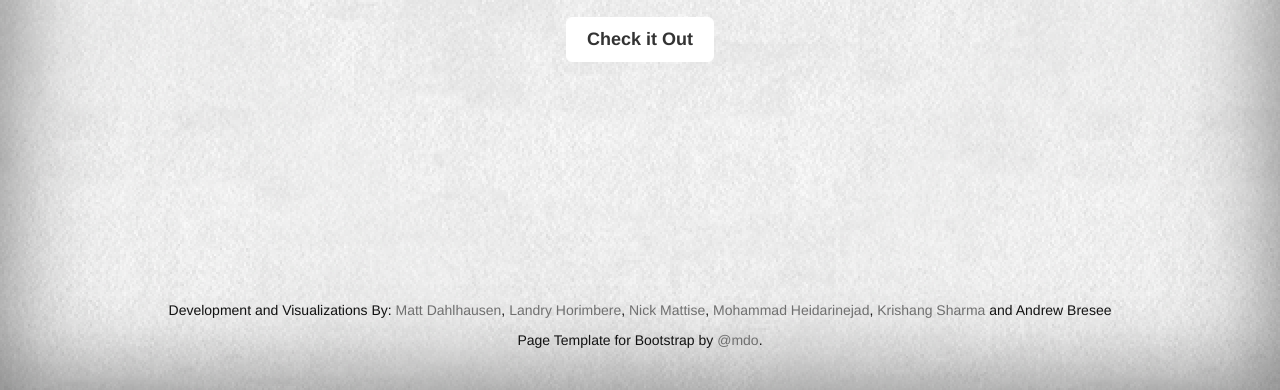
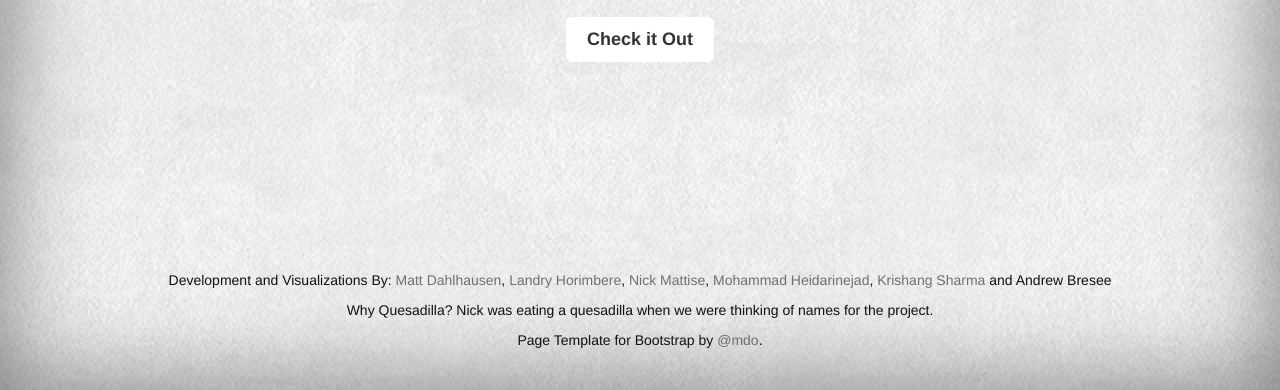
Before and after one commit to mdahlhausen/quesadilla, a website: page index.html in a window 1280 px wide. Shown: the part 410-800 px from the top of the page. Drawn offline with Linux system fonts and the light colour scheme.

Commit message:
why quesadilla

```diff
--- a/index.html
+++ b/index.html
@@ -52,6 +52,7 @@
 
                         <p>Development and Visualizations By: <a href="https://github.com/mdahlhausen">Matt Dahlhausen</a>, <a href="https://github.com/landryh91">Landry Horimbere</a>, <a href="https://github.com/nmattise">Nick Mattise</a>, <a href="https://github.com/muh182">Mohammad Heidarinejad</a>, <a href="https://github.com/krish1995">Krishang Sharma</a> and Andrew Bresee
                         </p>
+						<p>Why Quesadilla? Nick was eating a quesadilla when we were thinking of names for the project.</p>
                         <p>Page Template for Bootstrap by <a href="https://twitter.com/mdo">@mdo</a>.</p>
                     </div>
                 </div>
```
